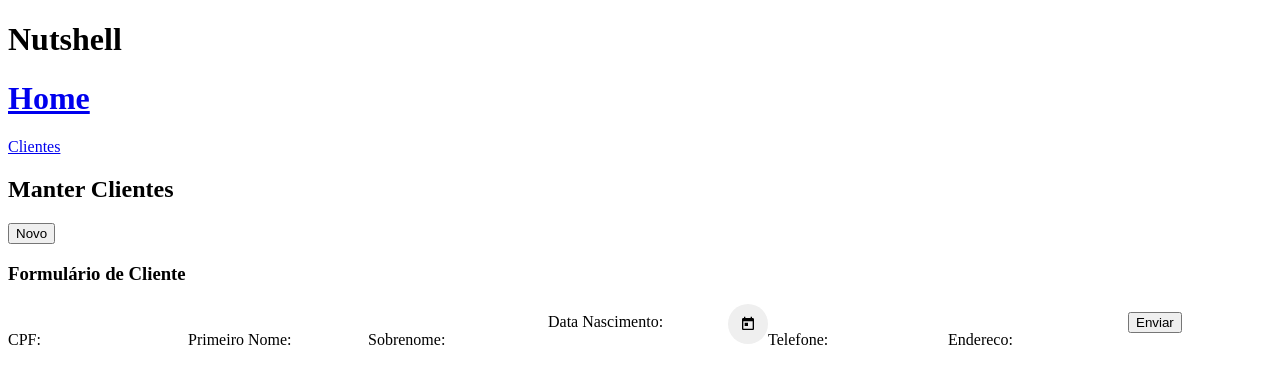
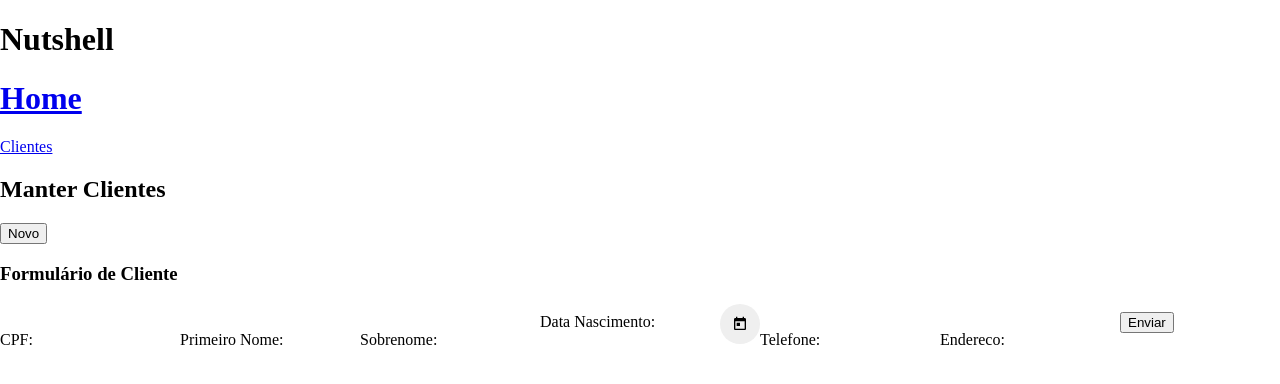
Before and after one commit to joaoaugustoma/PROGIII_CRUD_Angular_Java, an Angular app in the folder frontend/: page /cliente/novo in a window 1280 px wide. Shown: the top 384 px of the page. Built offline with nearby package versions, Linux system fonts and the light colour scheme.

Commit message:
Import Fontes e Icons

```diff
--- a/frontend/package.json
+++ b/frontend/package.json
@@ -15,9 +15,11 @@
     "@angular/compiler": "^14.0.0",
     "@angular/core": "^14.0.0",
     "@angular/forms": "^14.0.0",
+    "@angular/material": "^14.0.2",
     "@angular/platform-browser": "^14.0.0",
     "@angular/platform-browser-dynamic": "^14.0.0",
     "@angular/router": "^14.0.0",
+    "material-icons": "^1.11.2",
     "rxjs": "~7.5.0",
     "tslib": "^2.3.0",
     "zone.js": "~0.11.4"
--- a/frontend/src/app/app.module.ts
+++ b/frontend/src/app/app.module.ts
@@ -5,6 +5,8 @@
 
 import { AppRoutingModule } from './app-routing.module';
 import { AppComponent } from './app.component';
+import {MatIconModule} from '@angular/material/icon';
+
 
 
 @NgModule({
@@ -16,7 +18,7 @@
     AppRoutingModule,
     ClienteModule,
     HttpClientModule,
-
+    MatIconModule
   ],
   providers: [],
   bootstrap: [AppComponent]
--- a/frontend/src/index.html
+++ b/frontend/src/index.html
@@ -7,6 +7,10 @@
   <base href="/">
   <meta name="viewport" content="width=device-width, initial-scale=1">
   <link rel="icon" type="image/x-icon" href="favicon.ico">
+  <link rel="preconnect" href="https://fonts.googleapis.com">
+  <link rel="preconnect" href="https://fonts.gstatic.com" crossorigin>
+  <link href="https://fonts.googleapis.com/css2?family=Roboto:wght@100;400;500;700&display=swap" rel="stylesheet">
+  <link href="https://fonts.googleapis.com/icon?family=Material+Icons" rel="stylesheet">
 </head>
 
 <body>
--- a/frontend/src/styles.sass
+++ b/frontend/src/styles.sass
@@ -1 +1,5 @@
-/* You can add global styles to this file, and also import other style files */
+@import '~material-icons/iconfont/material-icons.css'
+
+html, body
+  margin: 0
+  height: 100%
```
Also changed, not shown: 1 other file (tests, documents, lock files or other folders).
